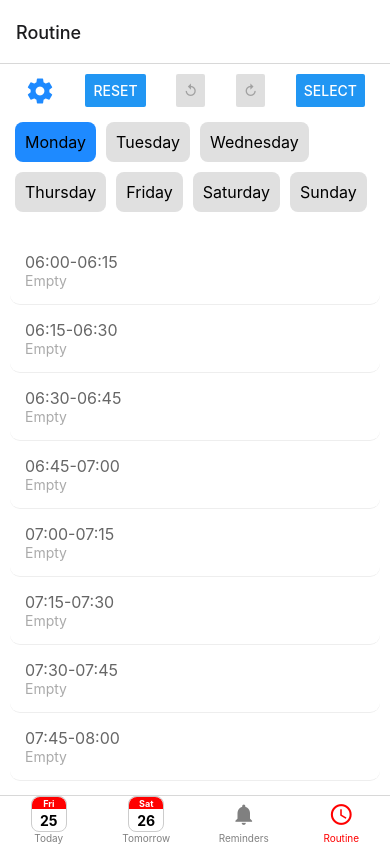
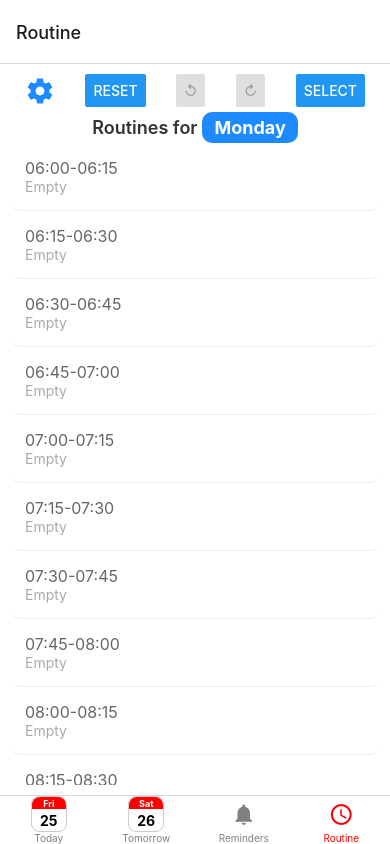
Before and after one commit to izzyjhuang/todolist, a React Native app: screen /Routine in a window 390 px wide. Built offline with nearby package versions, Linux system fonts and the light colour scheme.

Commit message:
updated routine weekdays

```diff
--- a/screens/RoutineScreen.js
+++ b/screens/RoutineScreen.js
@@ -2,7 +2,6 @@
 
 import React, { useState, useEffect } from 'react';
 import { View, Text, StyleSheet, FlatList, TouchableOpacity, Button, Modal} from 'react-native';
-import { Picker } from '@react-native-picker/picker';
 import { usePriorities } from '../components/PrioritiesContext';
 
 import AsyncStorage from '@react-native-async-storage/async-storage';
@@ -46,6 +45,7 @@ const generateTimeBlocks = (interval = 15, dayStart = '6:00', dayEnd = '23:00')
 const RoutineScreen = () => {
   const { customPriorities, setCustomPriorities } = usePriorities();
   const [selectedDay, setSelectedDay] = useState('Monday');
+  const [isDayPaletteVisible, setIsDayPaletteVisible] = useState(false); // Toggle day palette visibility
   const [dayStart, setDayStart] = useState('6:00');
   const [dayEnd, setDayEnd] = useState('23:00');
   const [blocks, setBlocks] = useState(generateTimeBlocks());
@@ -264,24 +264,46 @@ const RoutineScreen = () => {
     return customPriorities[priority]?.color || 'transparent';
   };
 
+  const handleDaySelect = (day) => {
+    setSelectedDay(day);
+    setIsDayPaletteVisible(false);
+  };
+
+  const renderDaySelector = () => (
+    <View style={styles.daySelectorContainer}>
+      <View style={styles.selectorRow}>
+        <Text style={styles.selectorText}>Routines for</Text>
+        <TouchableOpacity onPress={() => setIsDayPaletteVisible(!isDayPaletteVisible)} style={styles.selectedDay}>
+          <Text style={styles.selectedDayText}>{selectedDay}</Text>
+        </TouchableOpacity>
+      </View>
+      {isDayPaletteVisible && (
+        <View style={styles.dayPalette}>
+          {dayOptions.map(day => (
+            day !== selectedDay && (
+              <TouchableOpacity key={day} onPress={() => handleDaySelect(day)} style={styles.dayOption}>
+                <Text style={styles.dayText}>{day}</Text>
+              </TouchableOpacity>
+            )
+          ))}
+        </View>
+      )}
+    </View>
+  );
+
   const renderBlock = ({ item }) => (
     <TouchableOpacity
       style={[
         styles.block,
         { backgroundColor: getPriorityColor(item.priority) },
-        selectedBlocks.find(block => block.id === item.id) ? styles.selectedBlock : null
       ]}
-      onPress={() =>
-        isSelecting ? handleBlockPressSelectMode(item) : handleBlockPressEntryMode(item)
-      }
+      onPress={() => handleBlockPressEntryMode(item)}
     >
       <Text style={styles.timeText}>{item.time}</Text>
       {item.title ? (
         <View>
           <Text style={styles.title}>{item.title}</Text>
-          {item.description ? (
-            <Text style={styles.description}>{item.description}</Text>
-          ) : null}
+          {item.description && <Text style={styles.description}>{item.description}</Text>}
         </View>
       ) : (
         <Text style={styles.emptyText}>Empty</Text>
@@ -321,7 +343,8 @@ const RoutineScreen = () => {
         <Button title={isSelecting ? "Cancel Select" : "Select"} onPress={toggleSelectMode} />
       </View>
 
-      {renderDayOptions()}
+      {/* Day Selector */}
+      {renderDaySelector()}
 
       <SettingsModal
         visible={settingsVisible}
@@ -396,7 +419,7 @@ const styles = StyleSheet.create({
     flexDirection: 'row',
     justifyContent: 'space-between',
     alignItems: 'center',
-    marginBottom: 10,
+    marginBottom: 5,
     marginLeft: 15,
     marginRight: 15,
   },
@@ -404,16 +427,60 @@ const styles = StyleSheet.create({
     fontSize: 24,
     fontWeight: 'bold',
   },
+  daySelectorContainer: {
+    alignItems: 'center',
+  },
+  selectorRow: {
+    flexDirection: 'row',
+    alignItems: 'center',
+    justifyContent: 'center',
+  },
+  selectorText: {
+    fontSize: 18,
+    fontWeight: '600',
+    color: '#333',
+    marginRight: 5, // Adds spacing between "Routines for" and day selector
+  },
+  selectedDay: {
+    backgroundColor: '#1E8AFF',
+    paddingVertical: 5,
+    paddingHorizontal: 12,
+    borderRadius: 10,
+  },
+  selectedDayText: {
+    color: 'white',
+    fontSize: 18,
+    fontWeight: 'bold',
+  },
+  dayPalette: {
+    flexDirection: 'row',
+    flexWrap: 'wrap',
+    justifyContent: 'center',
+    padding: 10,
+    // backgroundColor: '#f5f5f5',
+    borderRadius: 10,
+    elevation: 2,
+    shadowColor: '#000',
+    shadowOpacity: 0.1,
+    shadowRadius: 4,
+    shadowOffset: { width: 0, height: 2 },
+  },
+  dayOption: {
+    backgroundColor: '#e0e0e0',
+    paddingVertical: 5,
+    paddingHorizontal: 12,
+    borderRadius: 10,
+    margin: 5,
+  },
+  dayText: {
+    color: '#333',
+    fontSize: 16,
+  },
   block: {
     padding: 15,
     borderBottomWidth: 1,
     borderColor: '#eee',
     minHeight: 60,
-    borderRadius: 10,
-  },
-  selectedBlock: {
-    borderColor: '#00f',
-    borderWidth: 2,
     borderRadius: 10,
   },
   timeText: {
@@ -470,10 +537,6 @@ const styles = StyleSheet.create({
     borderRadius: 8,
     margin: 5,
   },
-  selectedDay: {
-    backgroundColor: '#1E8AFF',
-    fontWeight: 'bold',
-  },
   intervalText: {
     fontSize: 16,
     color: 'black',
@@ -482,11 +545,6 @@ const styles = StyleSheet.create({
     fontSize: 14,
     color: '#aaa',
   },
-  selectionOptions: {
-    flexDirection: 'row',
-    justifyContent: 'space-around',
-    marginTop: 10,
-  },
 });
 
 export default RoutineScreen;
```
